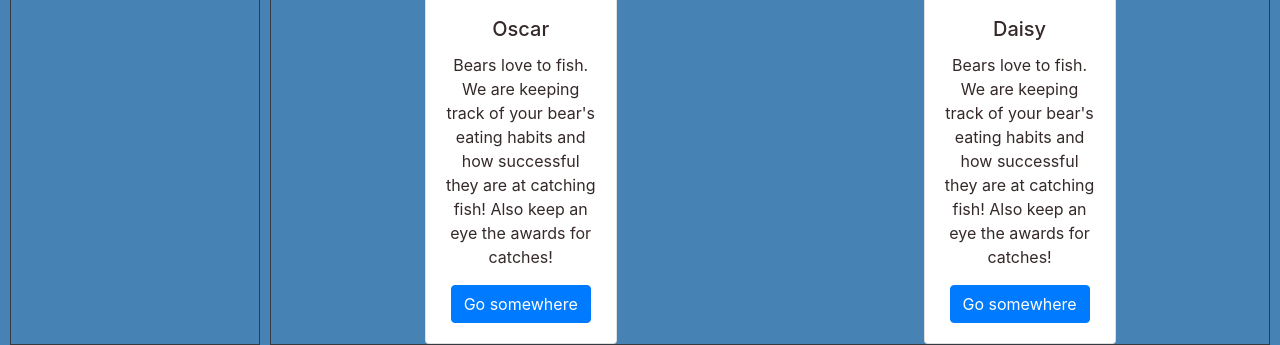
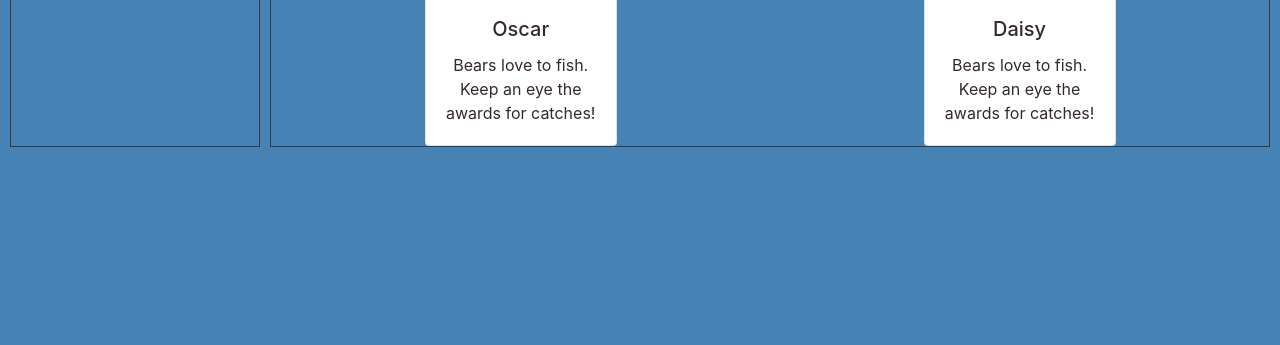
Before and after one commit to tsekeres/ASSIGNMENT-Bear-Watcher, a website built with webpack: page src/index.html in a window 1280 px wide. Shown: the part 550-895 px from the top of the page. After the commit the page ends 800 px from the top, so only its background shows below. Built offline with nearby package versions, Linux system fonts and the light colour scheme.

Commit message:
stretch tries

```diff
--- a/src/javascripts/components/bearBuilder.js
+++ b/src/javascripts/components/bearBuilder.js
@@ -3,17 +3,26 @@ import renderToDom from '../helpers/renderToDom';
 const bearBuilder = (array) => {
   let bearString = '';
 
-  array.forEach((element) => {
-    bearString += `<div id="pet-cards" class="card" style="width: 12rem;">
+  array.forEach((element, i) => {
+    bearString += `<div id="bear-cards" class="card" style="width: 12rem;" id=${i}>
                     <img src="${element.imageUrl}" class="card-img-top" alt="Bear in the grass">
                     <div class="card-body">
                     <h5 class="card-title">${element.bearName}</h5>
-                    <p class="card-text">Bears love to fish. We are keeping track of your bear's eating habits and how successful they are at catching fish! Also keep an eye the awards for catches!</p>
-                    <a href="#" class="btn btn-primary">Go somewhere</a>
+                    <p class="card-text">Bears love to fish. Keep an eye the awards for catches!</p>
                     </div>
                   </div>`;
   });
   renderToDom('#bear-card-container', bearString);
 };
 
+/* <button type="button" id=${array[i].id} class="btn btn-primary btn-sm">Fish Attempts</button>
+<div class="attempts" id="fish-attempts">
+  <p class="card-text" id="attemptDate">Attempted on ${element.attemptDate}</p>
+</div>
+<button type="button" id=${array[i].id} class="btn btn-primary btn-sm">Fish Catches</button>
+<div class="catches" id="fish-catches">
+  <p class="card-text" id="catchNumber">Caught: ${element.catches}</p>
+</div>
+         */
+
 export default bearBuilder;
--- a/src/javascripts/helpers/buttonEvents.js
+++ b/src/javascripts/helpers/buttonEvents.js
@@ -2,6 +2,10 @@ import { formInput } from './data/bearData';
 
 const handleButtonEvents = () => {
   document.querySelector('#bear-form').addEventListener('submit', formInput);
+  // document
+  //   .querySelector('#bear-card-container')
+  //   .addEventListener('click', attemptFish);
+  // document.querySelector('#bear-card-container').addEventListener('click', fishCatch);
 };
 
 export default handleButtonEvents;
--- a/src/javascripts/helpers/data/bearData.js
+++ b/src/javascripts/helpers/data/bearData.js
@@ -18,9 +18,14 @@ const formInput = (e) => {
 
   const bearName = document.querySelector('#bearName').value;
   const imageUrl = document.querySelector('#bearImage').value;
+
+  const bearIds = bearGroup.map((bear) => bear.id).sort((a, b) => a - b);
+  const id = bearIds.length ? bearIds[bearIds.length - 1] + 1 : 1;
+
   const bearsObj = {
     bearName,
     imageUrl,
+    id,
   };
 
   bearGroup.push(bearsObj);
@@ -28,4 +33,54 @@ const formInput = (e) => {
   document.querySelector('#bear-form').reset();
 };
 
+// const attemptFish = (e) => {
+//   const attemptDate = new Date();
+
+//   const targetType = e.target.type;
+//   const targetId = Number(e.target.id);
+
+//   if (targetType === 'button') {
+//     const cardIndex = bearGroup.findIndex(
+//       (bear) => bear.id === targetId
+//     );
+
+//     const attemptsObj = {
+//       attemptDate,
+//     };
+
+//     bearGroup.push(attemptsObj);
+
+//     const fishAttempt = bearGroup.splice(cardIndex, 1);
+//     bearGroup.push(...fishAttempt);
+
+//     cardIndex.parentNode.replaceChild(fishAttempt, cardIndex);
+//     bearBuilder(bearGroup);
+//   }
+// };
+
+// let catches = 0;
+
+// const fishCatch = (e) => {
+//   catches += 1;
+//   const targetType = e.target.type;
+//   const targetId = Number(e.target.id);
+
+//   if (targetType === 'button') {
+//     const cardIndex = bearGroup.findIndex(
+//       (bear) => bear.id === targetId
+//     );
+
+//     const catchObj = {
+//       catches,
+//     };
+
+//     bearGroup.push(catchObj);
+
+//     const catchFish = bearGroup.splice(cardIndex, 1);
+//     bearGroup.push(...catchFish);
+
+//     bearBuilder(bearGroup);
+//   }
+// };
+
 export { formInput, bearGroup };
--- a/src/styles/main.scss
+++ b/src/styles/main.scss
@@ -35,3 +35,8 @@ body {
   height: 100%;
   justify-content: end;
 }
+
+// .fish-attempts {
+//   height: 100px;
+//   overflow-y : scroll;
+// }
```
